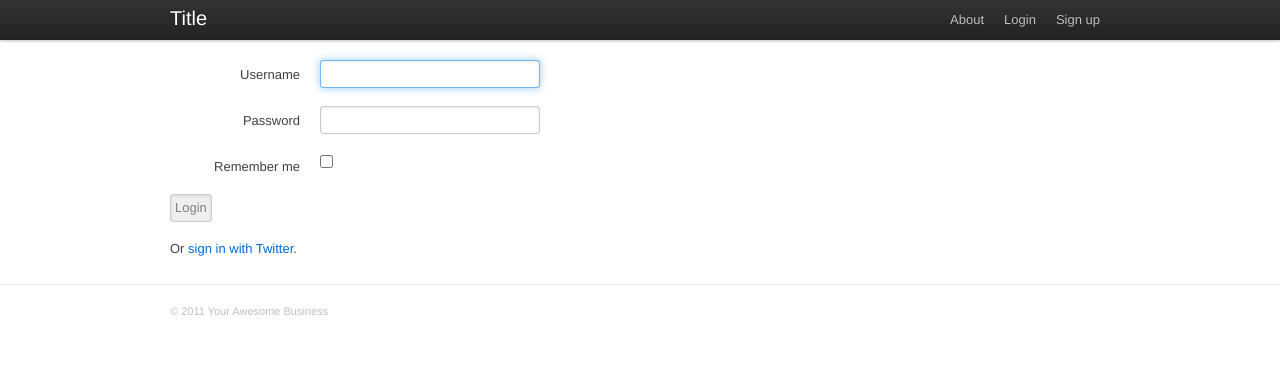
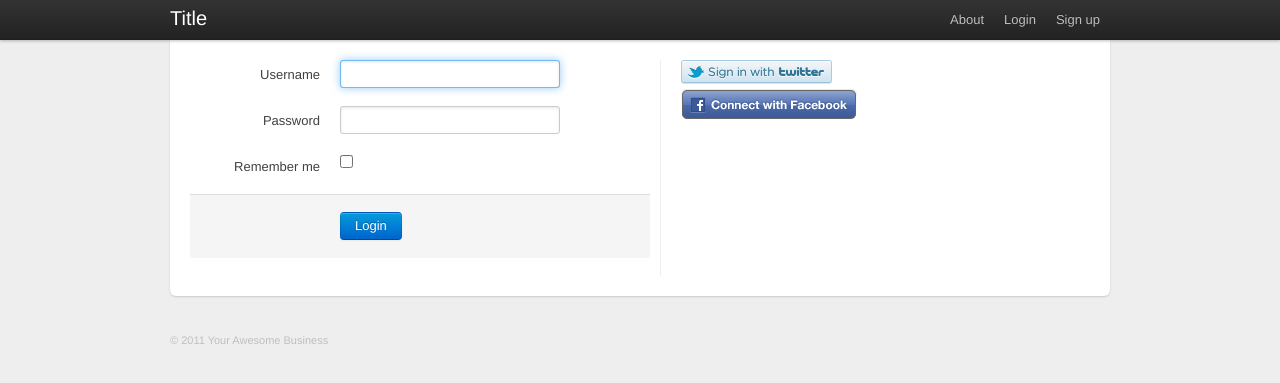
Before and after one commit to dasloss/blackholes, a Flask app: template templates/login.html in a window 1280 px wide. Shown: the top 383 px of the page. Run offline with Flask 2, Linux system fonts and the light colour scheme; the template is opened without the code that fills it: values that come from a table or form of the project are taken from there, others are empty; parts of the project's set-up code (start-up, migrations or seed data) failed here and were passed over; some libraries are stand-ins or nearby versions.

Commit message:
Prettified login, added a currently do-nothing button for Facebook connect.

```diff
--- a/static/css/style.css
+++ b/static/css/style.css
@@ -1,3 +1,17 @@
 body {
     padding-top: 60px;
 }
+body, html {
+    background-color: #eee;
+}
+.content {
+    margin-top: -20px;
+    padding: 20px 20px 20px 20px;
+    background-color: #fff;
+    -webkit-border-radius: 0 0 6px 6px;
+       -moz-border-radius: 0 0 6px 6px;
+            border-radius: 0 0 6px 6px;
+    -webkit-box-shadow: 0 1px 2px rgba(0,0,0,.15);
+       -moz-box-shadow: 0 1px 2px rgba(0,0,0,.15);
+            box-shadow: 0 1px 2px rgba(0,0,0,.15);
+}
--- a/templates/base.html
+++ b/templates/base.html
@@ -46,6 +46,7 @@
 </div>
 </header>
 <div id="main" role="main" class="container">
+    <div class="content">
 {% with messages = get_flashed_messages() %}
     {% if messages %}
     <ul class="flashes">
@@ -57,6 +58,7 @@
 {% endwith %}
 {% block main %}
 {% endblock %}
+    </div>
 </div>
 <footer>
 <div class="container">
--- a/templates/login.html
+++ b/templates/login.html
@@ -1,6 +1,15 @@
 {% extends "base.html" %}
 
 {% block title %}Login{% endblock %}
+
+{% block css %}
+<style type="text/css">
+    .span8 {
+        border-right: 1px solid #eee;
+        padding-right: 10px;
+    }
+</style>
+{% endblock %}
 
 {% block js %}
 <script type="text/javascript">
@@ -12,11 +21,18 @@ $(function(){
 
 {% block main %}
 {% from "_formhelpers.html" import render_field %}
-<form id="login" method="post" action="/login/">
-    {{ render_field(form.username) }}
-    {{ render_field(form.password) }}
-    {{ render_field(form.remember) }}
-    <input type="submit" value="Login" />
-</form>
-<p>Or <a href="/auth/twitter/?next=/">sign in with Twitter</a>.</p>
+<div class="row">
+    <div class="span8">
+        <form id="login" method="post" action="/login/">
+            {{ render_field(form.username) }}
+            {{ render_field(form.password) }}
+            {{ render_field(form.remember) }}
+            <div class="actions"><input type="submit" value="Login" class="btn primary" /></div>
+        </form>
+    </div>
+    <div class="span7">
+        <a href="/auth/twitter/?next=/"><img src="/static/sign-in-with-twitter-l.png" alt="Sign in with Twitter" title="Sign in with Twitter" /></a><br />
+        <a href="/auth/facebook/?next=/"><img src="/static/facebook-connect.png" alt="Sign in with Facebook" title="Sign in with Facebook" /></a>
+    </div>
+</div>
 {% endblock %}
--- a/templates/register.html
+++ b/templates/register.html
@@ -19,6 +19,6 @@ $(function(){
     {{ render_field(form.password) }}
     {{ render_field(form.confirm) }}
     {{ render_field(form.accept_tos) }}
-    <input type="submit" value="Create" />
+    <div class="actions"><input type="submit" value="Create" class="btn primary" /></div>
 </form>
 {% endblock %}
```
Also changed, not shown: static/facebook-connect.png (added), static/sign-in-with-twitter-l.png (added).
